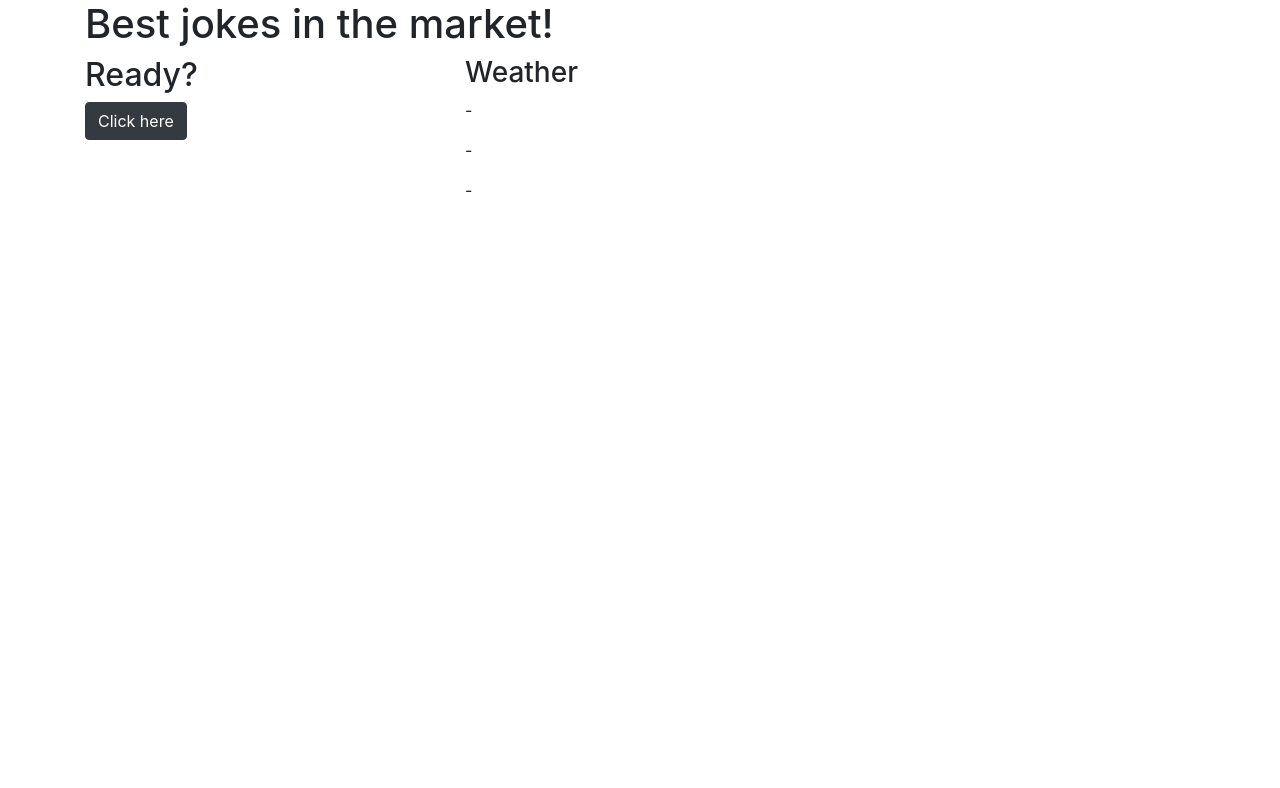
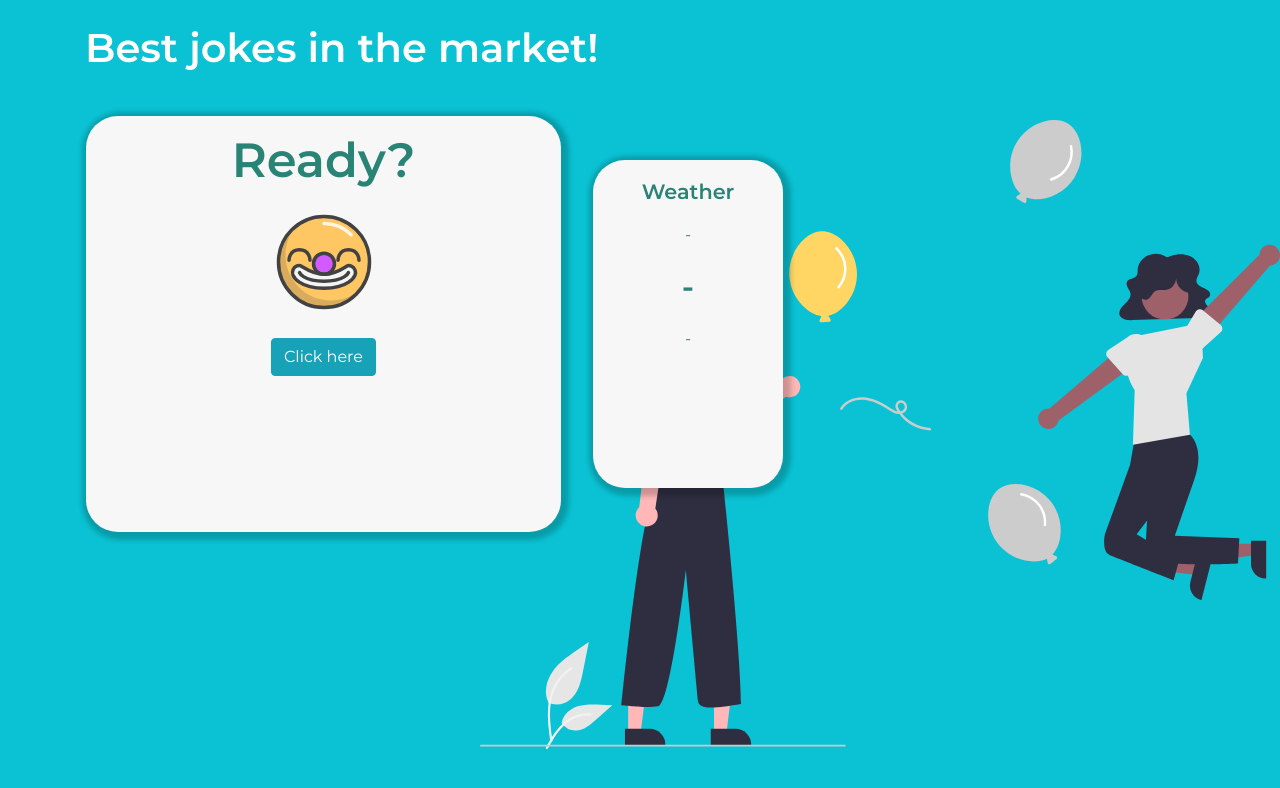
Before and after one commit to ain12/joke-app, a plain HTML site: page index.html in a window 1280 px wide. Drawn offline with nearby package versions, Linux system fonts and the light colour scheme.

Commit message:
level 3-HTML/CSS structure and apply two different APIs(ex.5)

```diff
--- a/css/styles.css
+++ b/css/styles.css
@@ -0,0 +1,68 @@
+* {
+    box-sizing: border-box;
+    margin: 0px;
+    padding: 0px;
+    font-family: 'Montserrat', sans-serif;
+}
+
+body {
+    background-color: #0AC2D3;
+    background-image: url(../img/undraw_Celebration_re_kc9k.svg);
+    background-attachment: fixed;
+    background-repeat: no-repeat;
+    background-position: right 120px;
+    background-size: 100vh;
+}
+
+
+.main-text {
+    color: #fff;
+    margin-bottom: 2rem;
+    font-weight: 600;
+}
+
+.joke-column, .weather-column {
+    background-color: #f7f7f7;
+    text-align: center;
+    border-radius: 2rem;
+    box-shadow: 2px 2px 5px 6px rgba(0, 0, 0, 0.2);
+}
+
+
+
+.get-joke {
+    height: 400px;
+}
+
+.get-joke h2 {
+    font-size: 3rem;
+    color: #2A8476;
+}
+
+.get-weather p {
+    color: #2A8476;
+    font-size: 1.3rem;
+}
+
+.clown-emoji {
+    display: block;
+    margin-left: auto;
+    margin-right: auto;
+    margin-bottom: 1.3rem;
+    width: 7rem;
+}
+
+#joke-content {
+    margin: 2rem 0.8rem;
+    color: #2A8476;
+    font-weight: 600;
+}
+
+.temperature {
+    font-size: 2rem;
+    font-weight: 600;
+}
+
+.info {
+    color: #2A8476;
+}
--- a/index.html
+++ b/index.html
@@ -7,43 +7,48 @@
     <!-- Bootstrap CSS -->
     <link rel="stylesheet" href="https://cdn.jsdelivr.net/npm/bootstrap@4.6.0/dist/css/bootstrap.min.css"
         integrity="sha384-B0vP5xmATw1+K9KRQjQERJvTumQW0nPEzvF6L/Z6nronJ3oUOFUFpCjEUQouq2+l" crossorigin="anonymous">
+    <!--Google Fonts-->
+    <link rel="preconnect" href="https://fonts.gstatic.com">
+    <link href="https://fonts.googleapis.com/css2?family=Montserrat:wght@400;500;600&display=swap" rel="stylesheet">
+    <!--Styles link-->
     <link rel="stylesheet" href="css/styles.css">
     <title>Joke App</title>
 </head>
 
 <body>
-    <div class="container">
+    <div class="container py-4 mx-auto">
         <div class="row">
-            <div class="col-md-12">
-                <h1>Best jokes in the market!</h1>
+            <div class="col-lg-12 main-text">
+                <h1><strong>Best jokes in the market!</strong></h1>
             </div>
         </div>
         <div class="row">
-            <div class="col-lg-4">
+            <div class="col-lg-5 joke-column my-1 mx-3">
+
                 <div class="get-joke">
-                    <h2>Ready?</h2>
-                    <button type="button" id="button" class="btn btn-dark">Click here</button>
-                </div>
-                <div class="random-joke">
+                    <h2 class="my-3"><strong>Ready?</strong></h2>
+                    <img class="clown-emoji" src="img/smiley_clown.svg" alt="clown emoji" srcset="">
+                    <button type="button" id="button" class="btn btn-info">Click here</button>
                     <p id="joke-content" class="answer"></p>
                 </div>
+
             </div>
-            <div class="col-lg-4">
+            <div class="col-lg-2 my-5 mx-3 weather-column">
                 <div class="get-weather">
-                    <h3>Weather</h3>
+                    <p class="my-3"><strong>Weather</strong></p>
                 </div>
                 <div id="notification"></div>
                 <div class="info">
-                    <div class="weather-icon">
+                    <div class="weather-icon my-2">
 
                     </div>
-                    <div class="description">
+                    <div class="description my-1">
                         <p>-</p>
                     </div>
-                    <div class="temperature">
+                    <div class="temperature my-1">
                         <p>-</p>
                     </div>
-                    <div class="location">
+                    <div class="location my-1">
                         <p>-</p>
                     </div>
                 </div>
--- a/js/joke.js
+++ b/js/joke.js
@@ -1,12 +1,28 @@
 const button = document.getElementById("button");
 const joke = document.getElementById("joke-content");
 const url = " https://icanhazdadjoke.com/";
+const urlChuck = "https://api.chucknorris.io/jokes/random";
 
 button.addEventListener("click", getJoke = () => {
+    const randomNumber = 100 * Math.random();
+    return randomNumber > 50 ? getDadJoke() : getChuckJoke();
+}
+);
+
+const getDadJoke = () => {
     fetch(url, {
         headers: {
             "Accept": "application/json"
         }
     }).then(response => response.json())
         .then(data => joke.innerHTML = data.joke)
-});
+}
+
+const getChuckJoke = () => {
+    fetch(urlChuck, {
+        headers: {
+            "Accept": "application/json"
+        }
+    }).then(response => response.json())
+        .then(data => joke.innerHTML = data.value)
+}
--- a/js/weather.js
+++ b/js/weather.js
@@ -41,7 +41,7 @@ let getWeatherInfo = (latitude, longitude) => {
 }
 
 let displayWeatherInfo = () => {
-    iconElement.innerHTML = `<img src="img/${icon}@2x.png"/>`;
+    iconElement.innerHTML = `<img class="icon" src="img/${icon}@2x.png"/>`;
     tempElement.innerHTML = `${value}°<span>C</span>`;
     descripElement.innerHTML = description;
     locationElement.innerHTML = `${city}, ${country}`;
```
Also changed, not shown: img/smiley_clown.svg (added), img/undraw_Celebration_re_kc9k.svg (added).
